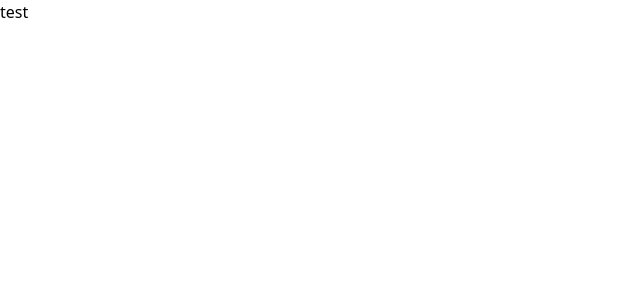
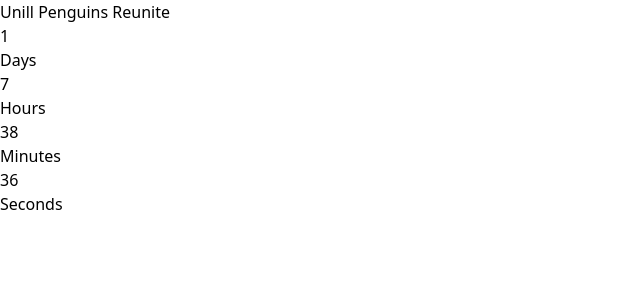
Before and after one commit to fczajka/penguin-reunion, a React (Vite) app: page / in a window 1280 px wide. Shown: the top 300 px of the page, without its empty margins (0-640 px from the left). Built offline with nearby package versions, Linux system fonts and the light colour scheme.

Commit message:
Add logic to count down

```diff
--- a/src/App.tsx
+++ b/src/App.tsx
@@ -1,5 +1,50 @@
-function App() {
-  return <div>test</div>;
-}
+import React, { useCallback, useEffect, useState } from "react";
+import { countDays, countHours, countMinutes, countSeconds } from "./helpers";
 
-export default App;
+const CountdownTimer: React.FC = () => {
+  const targetDate = new Date("2024-04-01T00:00:00").getTime();
+  const [days, setDays] = useState<number>(0);
+  const [hours, setHours] = useState<number>(0);
+  const [minutes, setMinutes] = useState<number>(0);
+  const [seconds, setSeconds] = useState<number>(0);
+
+  const calculateTimeLeft = useCallback(() => {
+    const difference = targetDate - new Date().getTime();
+    if (difference > 0) {
+      setDays(countDays(difference));
+      setHours(countHours(difference));
+      setMinutes(countMinutes(difference));
+      setSeconds(countSeconds(difference));
+    }
+  }, [targetDate]);
+
+  useEffect(() => {
+    const intervalId = setInterval(() => {
+      calculateTimeLeft();
+    }, 1000);
+
+    return () => clearInterval(intervalId);
+  }, [calculateTimeLeft]);
+
+  return (
+    <div>
+      <h1>Unill Penguins Reunite</h1>
+      <div className="flex">
+        <div className="flex flex-col">
+          <div>{days}</div> <div>Days</div>{" "}
+        </div>
+        <div className="flex flex-col">
+          <div>{hours}</div> <div>Hours</div>{" "}
+        </div>
+        <div className="flex flex-col">
+          <div>{minutes}</div> <div>Minutes</div>{" "}
+        </div>
+        <div className="flex flex-col">
+          <div>{seconds}</div> <div>Seconds</div>{" "}
+        </div>
+      </div>
+    </div>
+  );
+};
+
+export default CountdownTimer;
--- /dev/null
+++ b/src/helpers/helpers.ts
@@ -0,0 +1,15 @@
+export const countDays = (difference: number): number => {
+  return Math.floor(difference / (1000 * 60 * 60 * 24));
+};
+
+export const countHours = (difference: number): number => {
+  return Math.floor((difference % (1000 * 60 * 60 * 24)) / (1000 * 60 * 60));
+};
+
+export const countMinutes = (difference: number): number => {
+  return Math.floor((difference % (1000 * 60 * 60)) / (1000 * 60));
+};
+
+export const countSeconds = (difference: number): number => {
+  return Math.floor((difference % (1000 * 60)) / 1000);
+};
--- /dev/null
+++ b/src/helpers/index.ts
@@ -0,0 +1,3 @@
+import { countDays, countHours, countMinutes, countSeconds } from "./helpers";
+
+export { countDays, countHours, countMinutes, countSeconds };
```
